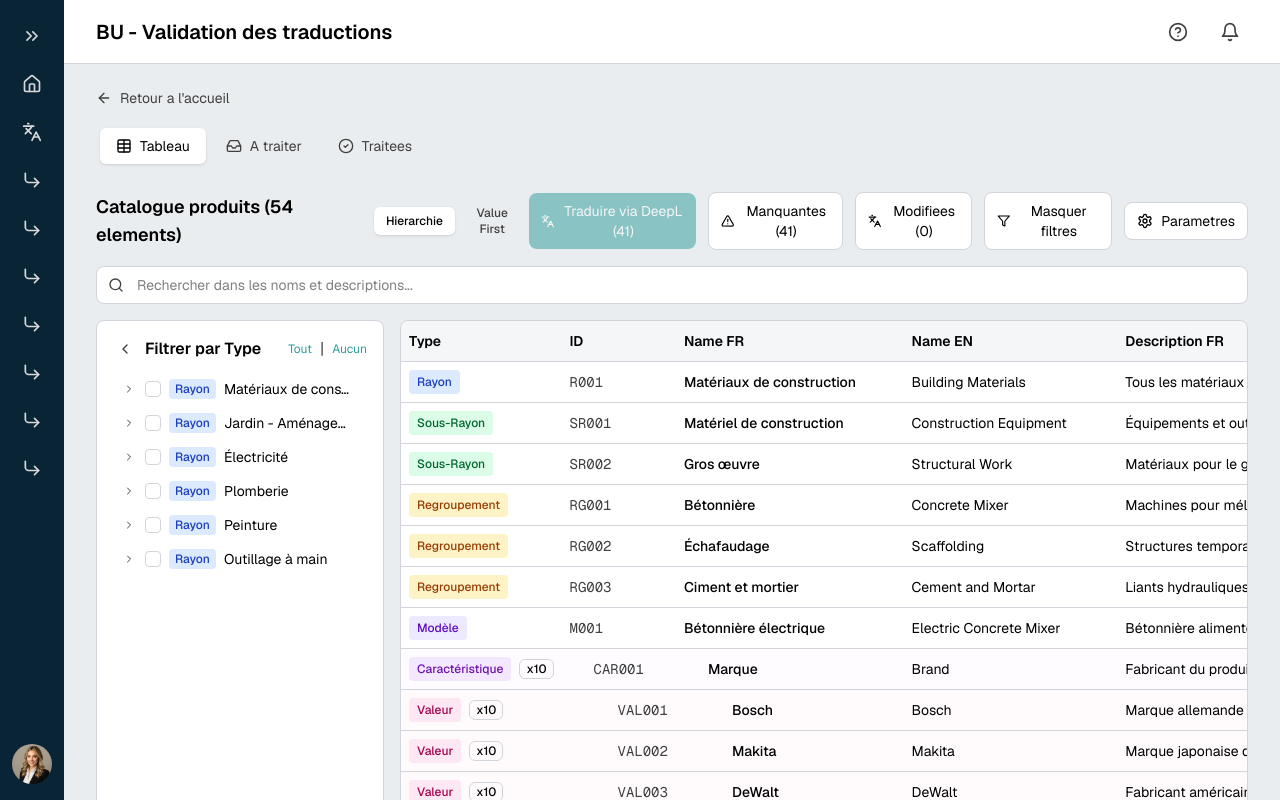
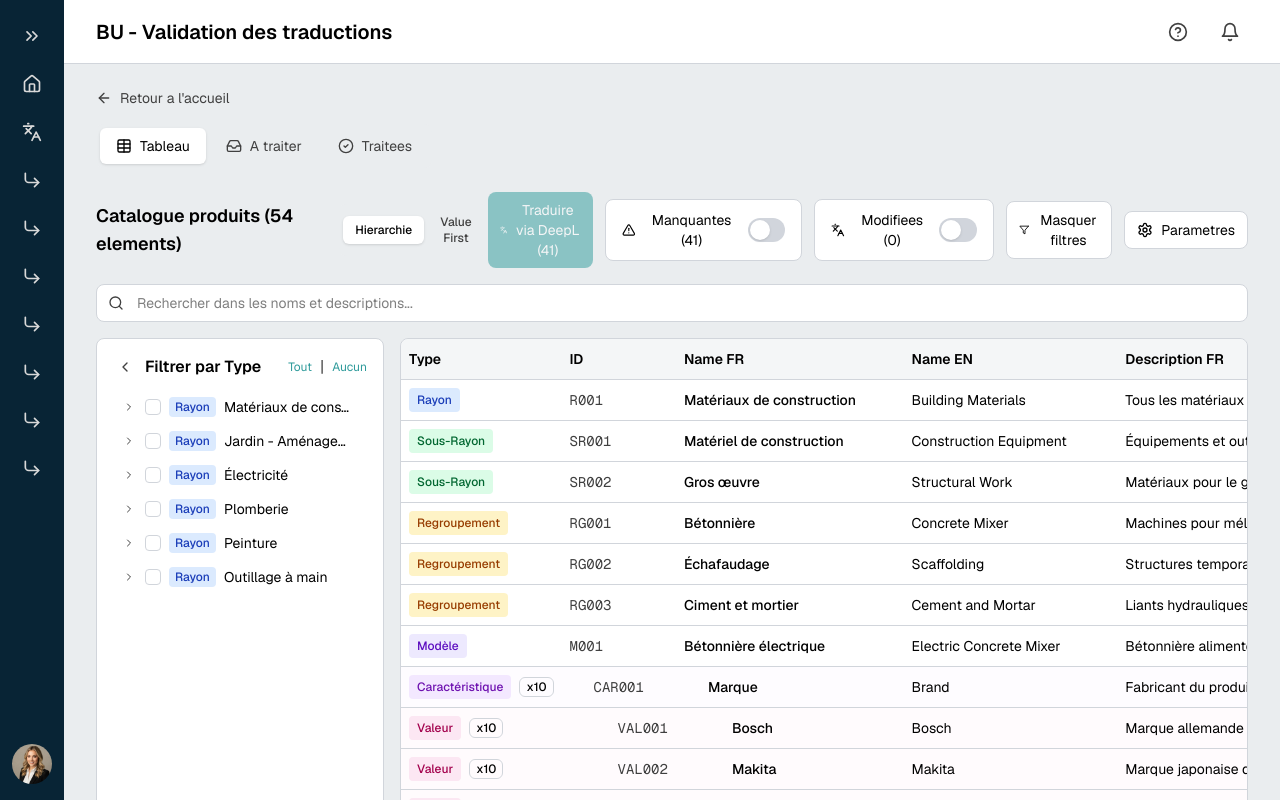
Before and after one commit to adrienlemoine35/V0-MimTranslateV2, a Next.js app: page /bu in a window 1280 px wide. Built offline with nearby package versions, Linux system fonts and the light colour scheme.

Commit message:
refactor: update ToggleButton to a full toggle switch
Convert ToggleButton to a functional toggle switch with animated sliding circle.

```diff
--- a/components/ui/toggle-button.tsx
+++ b/components/ui/toggle-button.tsx
@@ -1,3 +1,6 @@
+"use client"
+
+import * as React from "react"
 import { cn } from "@/lib/utils"
 
 interface ToggleButtonProps {
@@ -15,29 +18,37 @@ export function ToggleButton({
   variant = "default",
   className
 }: ToggleButtonProps) {
-  const variantStyles = {
-    default: pressed
-      ? "bg-primary text-primary-foreground hover:bg-primary/90"
-      : "bg-card border border-border hover:bg-muted",
-    amber: pressed
-      ? "bg-amber-500 text-white hover:bg-amber-600 border-amber-500"
-      : "bg-card border border-border hover:bg-muted",
-    blue: pressed
-      ? "bg-blue-600 text-white hover:bg-blue-700 border-blue-600"
-      : "bg-card border border-border hover:bg-muted"
+  const variantColors = {
+    default: "bg-teal-500",
+    amber: "bg-amber-500",
+    blue: "bg-blue-600"
   }
 
   return (
     <button
       onClick={() => onPressedChange(!pressed)}
       className={cn(
-        "flex items-center gap-2 px-3 py-2 text-sm rounded-lg transition-colors",
-        variantStyles[variant],
+        "flex items-center gap-3 px-4 py-2.5 text-sm rounded-lg transition-colors bg-card border border-border hover:bg-muted",
         className
       )}
       aria-pressed={pressed}
     >
       {children}
+
+      {/* Toggle Switch */}
+      <div
+        className={cn(
+          "relative inline-flex h-6 w-11 items-center rounded-full transition-colors duration-200",
+          pressed ? variantColors[variant] : "bg-gray-300"
+        )}
+      >
+        <span
+          className={cn(
+            "inline-block h-5 w-5 transform rounded-full bg-white shadow-sm transition-transform duration-200",
+            pressed ? "translate-x-6" : "translate-x-0.5"
+          )}
+        />
+      </div>
     </button>
   )
 }
```
